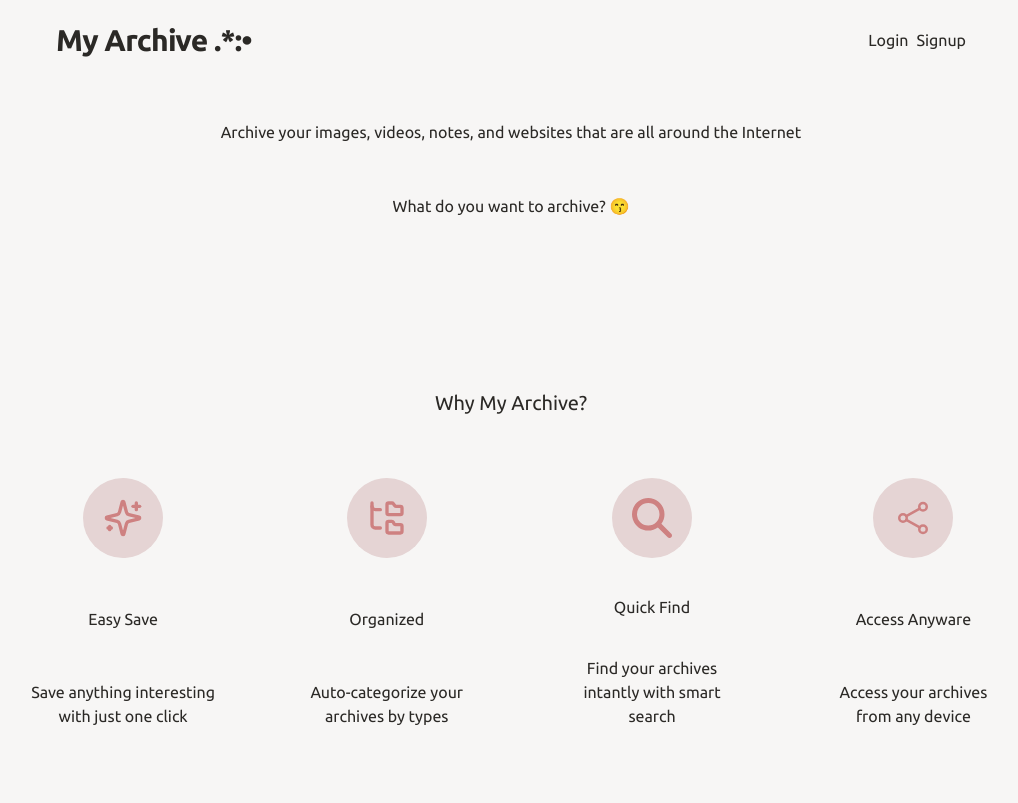
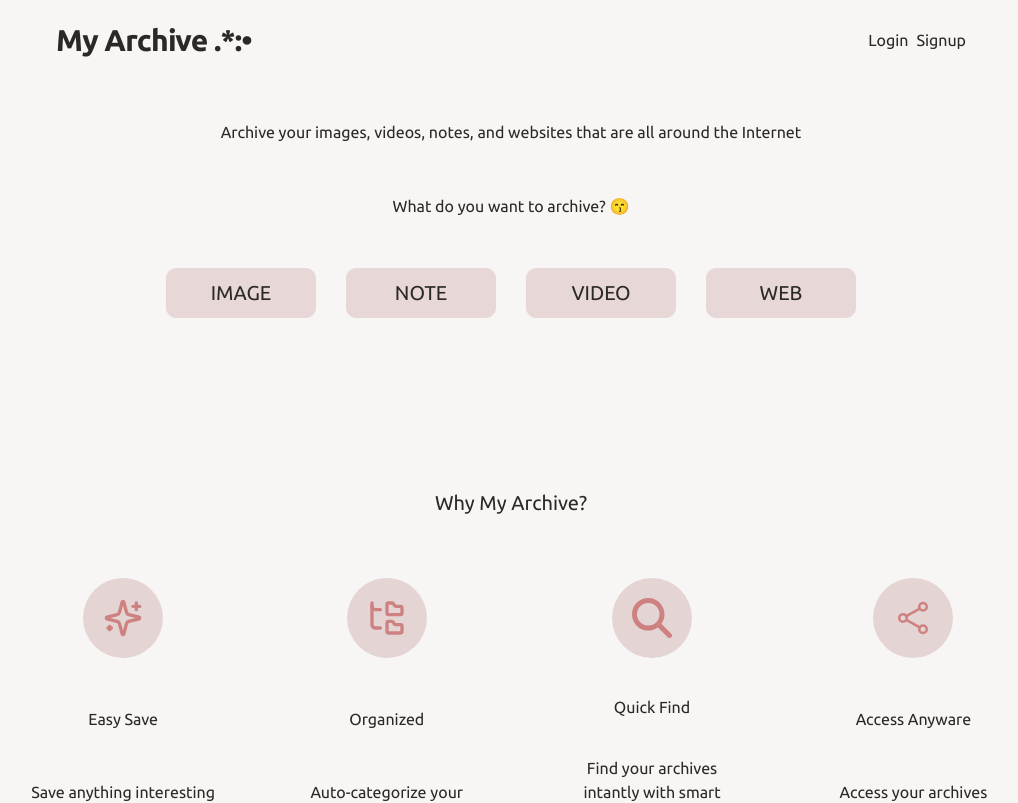
Before and after one commit to Jinnie-kim/MyArchive, a React (Vite) app: page /landing in a window 1280 px wide. Shown: the top 803 px of the page, without its empty margins (129-1147 px from the left). Built offline with nearby package versions, Linux system fonts and the light colour scheme; no server answers.

Commit message:
add: Implement ArchiveInputModal in ArchiveTypeSectionLayout with open/close functionality

```diff
--- a/src/layout/ArchiveTypeSectionLayout.jsx
+++ b/src/layout/ArchiveTypeSectionLayout.jsx
@@ -1,37 +1,62 @@
+import { useState } from 'react';
 import PropTypes from 'prop-types';
+import ArchiveInputModal from '../components/ArchiveInputModal';
 
-function ArchiveTypeSectionLayout({ isAuthenticated, children }) {
+function ArchiveTypeSectionLayout({ children }) {
+  const [modalType, setModalType] = useState(null);
+
+  const handleOpenModal = (e) => {
+    setModalType(e.target.textContent);
+  };
+
+  const handleCloseModal = () => {
+    setModalType(null);
+  };
+
   return (
     <section className="flex flex-col items-center gap-[50px]">
       <h2>Archive your images, videos, notes, and websites that are all around the Internet</h2>
       <p>What do you want to archive? 😙</p>
-      {isAuthenticated ? (
-        <div className="grid grid-cols-2 gap-[30px]">
-          <button className="w-[150px] h-[50px] border rounded-[10px] bg-[#E8D7D7] border-[#E8D7D7] text-[20px] hover:bg-[#DCABAB] hover:text-[white]">
+
+      <div className="grid grid-cols-4 gap-[30px]">
+        <button
+          type="button"
+          onClick={handleOpenModal}
+          className="w-[150px] h-[50px] border rounded-[10px] bg-[#E8D7D7] border-[#E8D7D7] text-[20px] hover:bg-[#DCABAB] hover:text-[white]"
+        >
           IMAGE
         </button>
-          <button className="w-[150px] h-[50px] border rounded-[10px] bg-[#E8D7D7] border-[#E8D7D7] text-[20px] hover:bg-[#DCABAB] hover:text-[white]">
+        <button
+          type="button"
+          onClick={handleOpenModal}
+          className="w-[150px] h-[50px] border rounded-[10px] bg-[#E8D7D7] border-[#E8D7D7] text-[20px] hover:bg-[#DCABAB] hover:text-[white]"
+        >
           NOTE
         </button>
-          <button className="w-[150px] h-[50px] border rounded-[10px] bg-[#E8D7D7] border-[#E8D7D7] text-[20px] hover:bg-[#DCABAB] hover:text-[white]">
+        <button
+          type="button"
+          onClick={handleOpenModal}
+          className="w-[150px] h-[50px] border rounded-[10px] bg-[#E8D7D7] border-[#E8D7D7] text-[20px] hover:bg-[#DCABAB] hover:text-[white]"
+        >
           VIDEO
         </button>
-          <button className="w-[150px] h-[50px] border rounded-[10px] bg-[#E8D7D7] border-[#E8D7D7] text-[20px] hover:bg-[#DCABAB] hover:text-[white]">
+        <button
+          type="button"
+          onClick={handleOpenModal}
+          className="w-[150px] h-[50px] border rounded-[10px] bg-[#E8D7D7] border-[#E8D7D7] text-[20px] hover:bg-[#DCABAB] hover:text-[white]"
+        >
           WEB
         </button>
       </div>
-      ) : (
-        <></>
-      )}
 
-      <>{children}</>
+      {children}
+      <ArchiveInputModal isOpen={modalType !== null} onClose={handleCloseModal} type={modalType} />
     </section>
   );
 }
 
 ArchiveTypeSectionLayout.propTypes = {
   children: PropTypes.oneOfType([PropTypes.arrayOf(PropTypes.node), PropTypes.node]),
-  isAuthenticated: PropTypes.bool,
 };
 
 export default ArchiveTypeSectionLayout;
```
Lines whose indentation alone changed are shown as unchanged.
